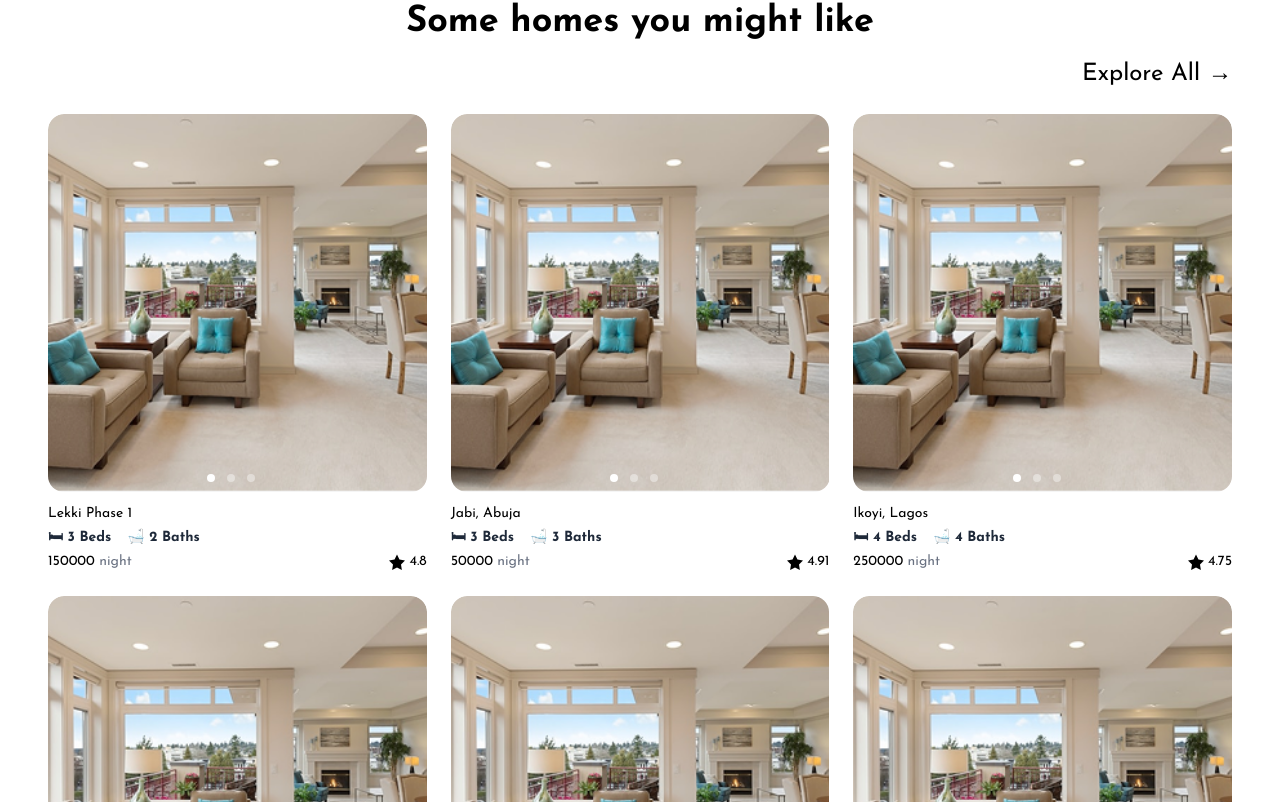
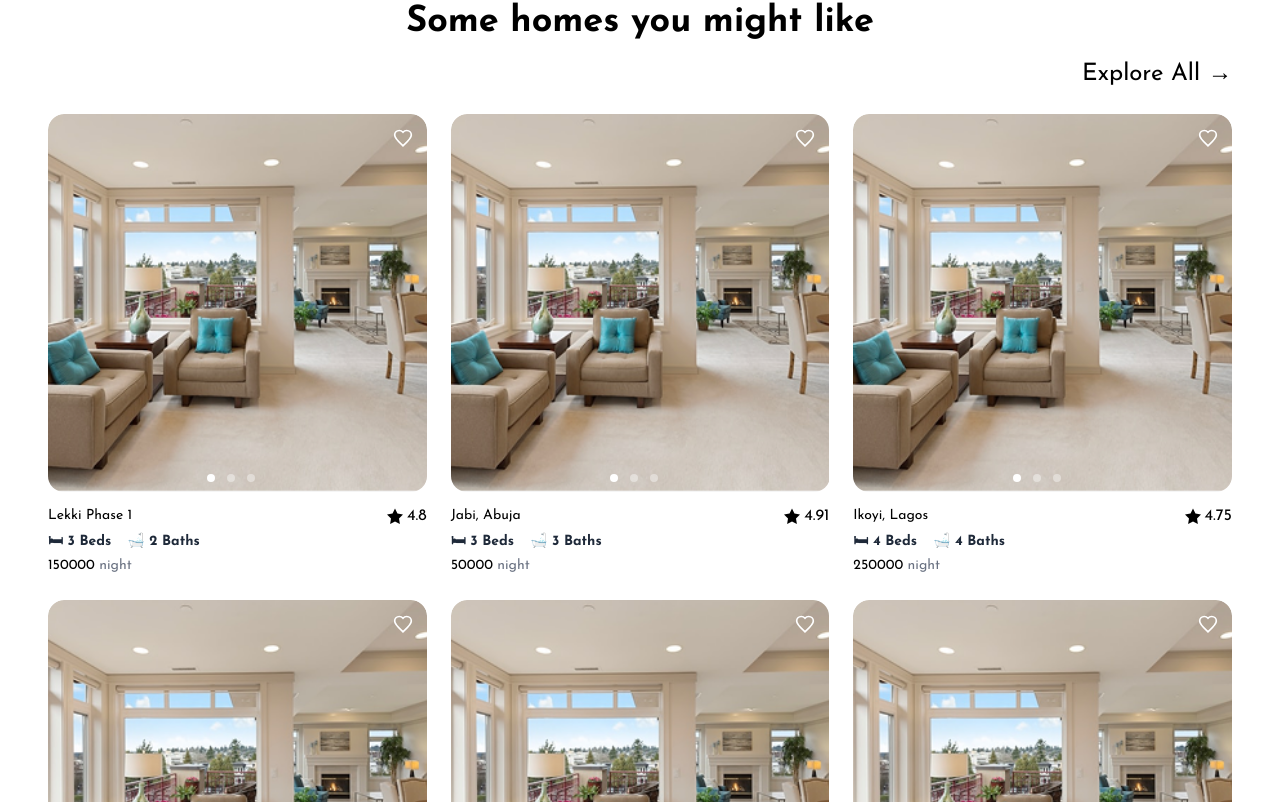
Before and after one commit to Hadupad/hadupad-frontend, a Next.js app: page / in a window 1280 px wide. Shown: the part 758-1560 px from the top of the page. Built offline with nearby package versions, Linux system fonts and the light colour scheme.

Commit message:
ready for first version upload

```diff
--- a/components/FeaturedProperties.js
+++ b/components/FeaturedProperties.js
@@ -115,11 +115,36 @@ function PropertyCard({ property }) {
             </div>
           ))}
         </Slider>
+
+        <button className="absolute top-2 right-2  p-1.5 rounded-full">
+          <svg
+            className="w-5 h-5 text-white"
+            fill="none"
+            stroke="currentColor"
+            strokeWidth="2"
+            viewBox="0 0 24 24"
+          >
+            <path
+              d="M12 21.35l-1.45-1.32C5.4 15.36 2 12.28 2 8.5
+              2 5.42 4.42 3 7.5 3c1.74 0 3.41 0.81 4.5
+              2.09C13.09 3.81 14.76 3 16.5 3 19.58 3 22
+              5.42 22 8.5c0 3.78-3.4 6.86-8.55 11.54L12 21.35z"
+            />
+          </svg>
+        </button>
       </div>
 
       {/* Reduced pt-3 to pt-1 to make text closer to image */}
       <div className="pt-1">
+        <div className="flex items-center justify-between">
         <p className="font-medium text-sm text-black">{property.location}</p>
+        <span className="flex items-center gap-1">
+            <svg className="w-4 h-4 fill-black" viewBox="0 0 24 24">
+              <path d="M12 .587l3.668 7.568L24 9.75l-6 5.849L19.335 24 12 20.065 4.665 24 6 15.599 0 9.75l8.332-1.595z" />
+            </svg>
+            {property.rating}
+          </span>
+          </div>
 
         <div className="flex items-center text-sm text-gray-800 gap-4 py-1">
           <span className=" font-semibold">
@@ -135,12 +160,7 @@ function PropertyCard({ property }) {
             {property.price}{" "}
             <span className="font-normal text-gray-500">night</span>
           </p>
-          <span className="flex items-center gap-1">
-            <svg className="w-4 h-4 fill-black" viewBox="0 0 24 24">
-              <path d="M12 .587l3.668 7.568L24 9.75l-6 5.849L19.335 24 12 20.065 4.665 24 6 15.599 0 9.75l8.332-1.595z" />
-            </svg>
-            {property.rating}
-          </span>
+
         </div>
       </div>
     </div>
--- a/components/NavBar.js
+++ b/components/NavBar.js
@@ -14,7 +14,7 @@ export default function NavBar() {
 
   return (
     <header className="bg-transparent md:bg-white fixed w-full z-50">
-      <nav className="shadow-lg shadow-black/50 max-w-[1440px] mx-auto px-[5%] flex items-center justify-between h-[80px] relative">
+      <nav className="shadow-lg shadow-black/50 w-full mx-auto px-[5%] flex items-center justify-between h-[80px] relative">
         {/* Logo */}
         <div>
           <img
```
